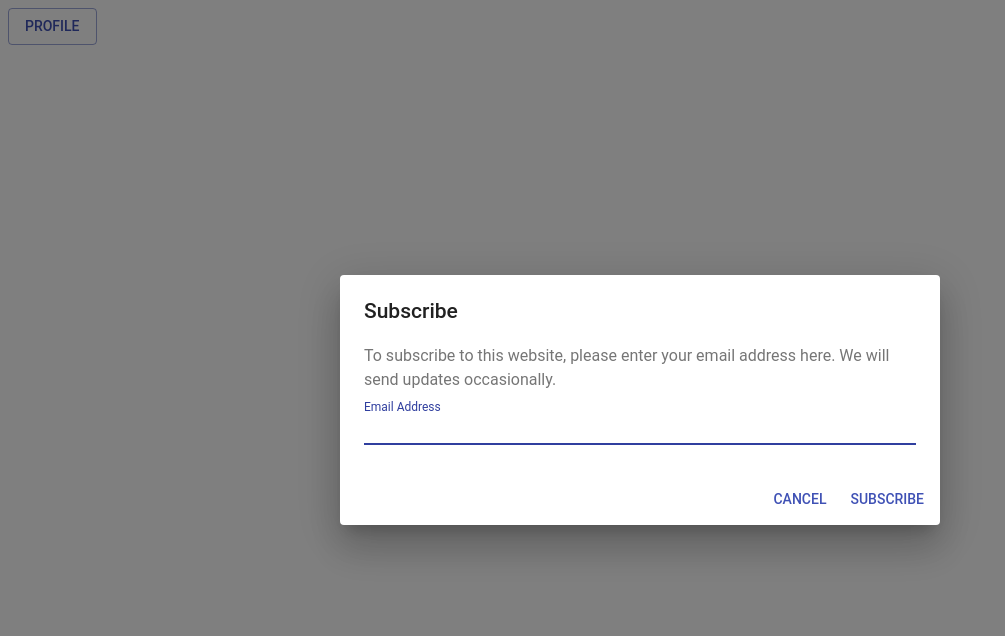
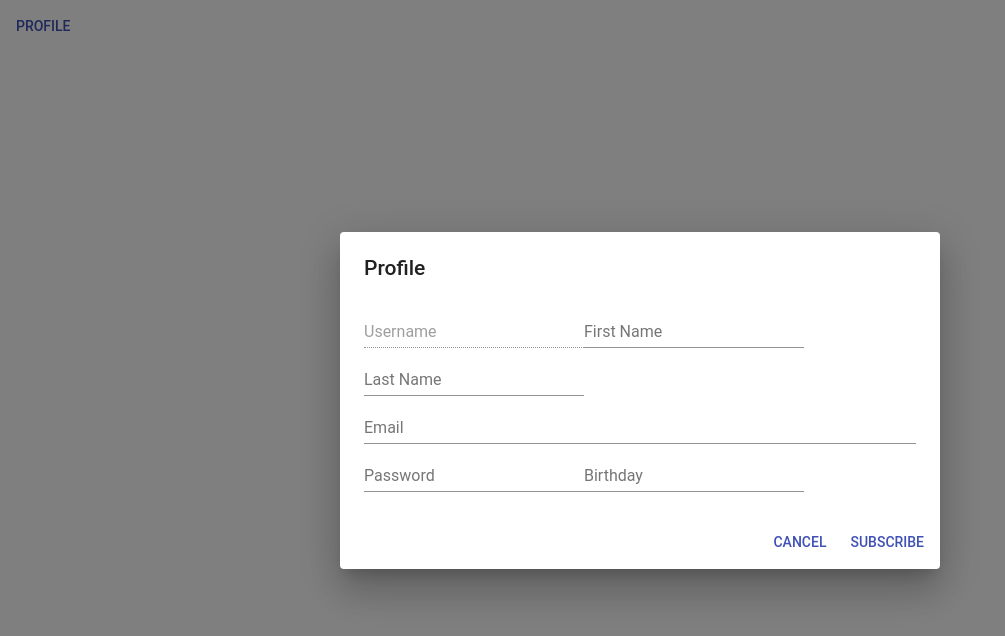
Before and after one commit to bijinc/partyfinder, a Next.js app: page /Profile in a window 1280 px wide. Both pictures are taken after a click on the button "PROFILE". Shown: the top 636 px of the page, without its empty margins (0-1005 px from the left). Built offline with nearby package versions, Linux system fonts and the light colour scheme.

Commit message:
Add event and update profile

```diff
--- a/pages/Profile.js
+++ b/pages/Profile.js
@@ -6,10 +6,20 @@ import DialogActions from '@material-ui/core/DialogActions';
 import DialogContent from '@material-ui/core/DialogContent';
 import DialogContentText from '@material-ui/core/DialogContentText';
 import DialogTitle from '@material-ui/core/DialogTitle';
+import {updateProfile} from './ServerFunctions';
 
-export default class CreateParty extends React.Component {
+export default class Profile extends React.Component {
   state = {
     open: false,
+    id: '5cbe922150c663502678c2f2',
+    userName: '',
+    firstName: '',
+    lastName: '',
+    email: '',
+    password: '',
+    birthday: '',
+    hosting: false,
+    eventName: '',
   };
 
   handleClickOpen = () => {
@@ -18,12 +28,28 @@ export default class CreateParty extends React.Component {
 
   handleClose = () => {
     this.setState({ open: false });
+    const user= {
+      id: this.state.id,
+      userName: this.state.userName,
+      firstName: this.state.firstName,
+      lastName: this.state.lastName,
+      email: this.state.email,
+      password: this.state.password,
+      birthday: this.state.birthday,
+      hosting: this.state.hosting,
+      eventName: this.state.eventName,
+    }
+    updateProfile(user);
+  };
+
+  handleChange = name => event => {
+    this.setState({ [name]: event.target.value });
   };
 
   render() {
     return (
       <div>
-        <Button variant="outlined" color="primary" onClick={this.handleClickOpen}>
+        <Button color="primary" onClick={this.handleClickOpen}>
           Profile
         </Button>
         <Dialog
@@ -31,19 +57,43 @@ export default class CreateParty extends React.Component {
           onClose={this.handleClose}
           aria-labelledby="form-dialog-title"
         >
-          <DialogTitle id="form-dialog-title">Subscribe</DialogTitle>
+          <DialogTitle id="form-dialog-title">Profile</DialogTitle>
           <DialogContent>
-            <DialogContentText>
-              To subscribe to this website, please enter your email address here. We will send
-              updates occasionally.
-            </DialogContentText>
             <TextField
+              disabled
               autoFocus
-              margin="dense"
-              id="name"
-              label="Email Address"
-              type="email"
+              id="userName"
+              label="Username"
+              placeholder={this.state.userName}
+              onChange={this.handleChange('userName')}
+            />
+            <TextField
+              id="firstName"
+              label="First Name"
+              onChange={this.handleChange('firstName')}
+            />
+            <TextField
+              id="lastName"
+              label="Last Name"
+              onChange={this.handleChange('lastName')}
+            />
+            <TextField
+              id="email"
+              label="Email"
               fullWidth
+              onChange={this.handleChange('email')}
+              type='email'
+            />
+            <TextField
+              id="password"
+              label="Password"
+              type='password'
+              onChange={this.handleChange('password')}
+            />
+            <TextField
+              id="brithday"
+              label="Birthday"
+              onChange={this.handleChange('birthday')}
             />
           </DialogContent>
           <DialogActions>
--- a/pages/ServerFunctions.js
+++ b/pages/ServerFunctions.js
@@ -10,11 +10,35 @@
 export async function getEvents() {
     let response = await fetch('http://party-finder.me/app/events', {
         method: 'GET',
-        mode: 'no-cors',
-        headers: {
-            "Content-Type": "application/json",
-        },
     });
     let json = await response.json();
     return json;
 }
+
+export async function addEvent(event) {
+    fetch('http://party-finder.me/app/host', {
+        method: 'POST',
+        headers: {
+            "Content-Type": "application/json",
+        },
+        body: JSON.stringify(event)
+    }).then(res => {
+        //console.log(res);
+    }).catch(err => {
+        console.log(err);
+    });
+}
+
+export async function updateProfile(user) {
+    fetch('http://party-finder.me/app/edit-user/' + user.id, {
+        method: 'PUT',
+        headers: {
+            "Content-Type": "application/json",
+        },
+        body: JSON.stringify(user)
+    }).then(res => {
+        //console.log(res);
+    }).catch(err => {
+        console.log(err);
+    });
+}
```
Also changed, not shown: pages/CreatePartyDialog.js (+29 -5 lines), pages/Map.js (+12 -3 lines), 1 other file (tests, documents, lock files or other folders).
